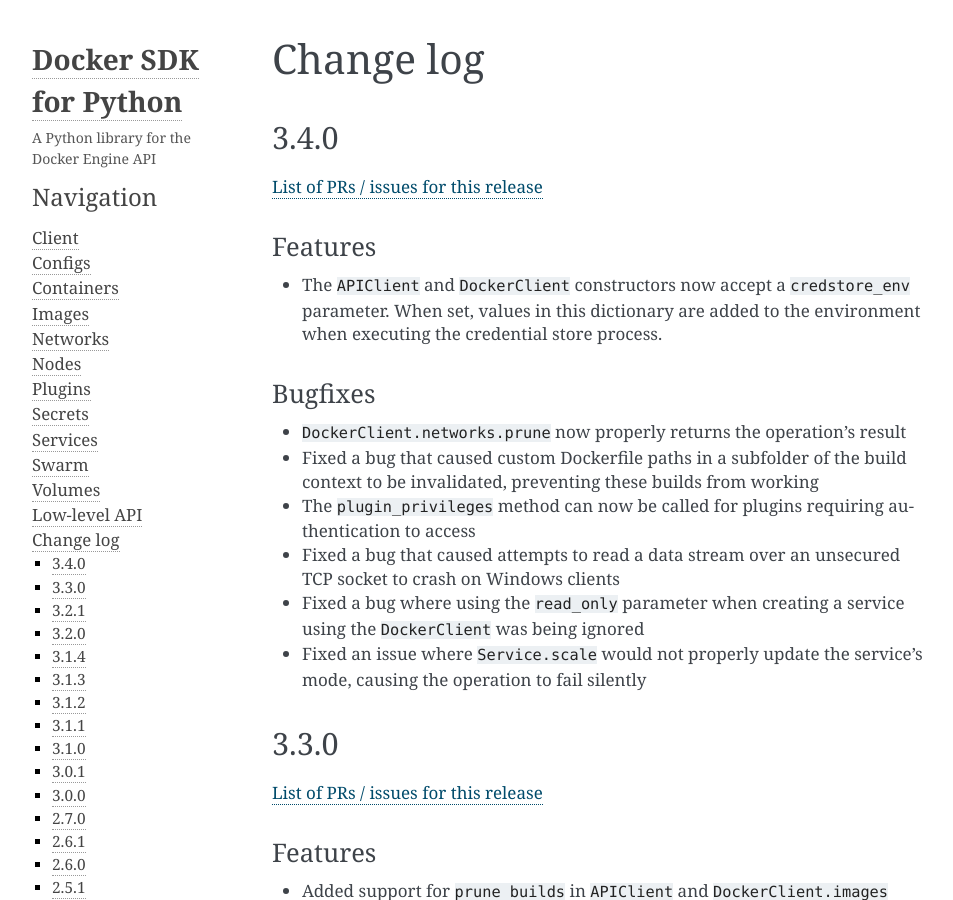
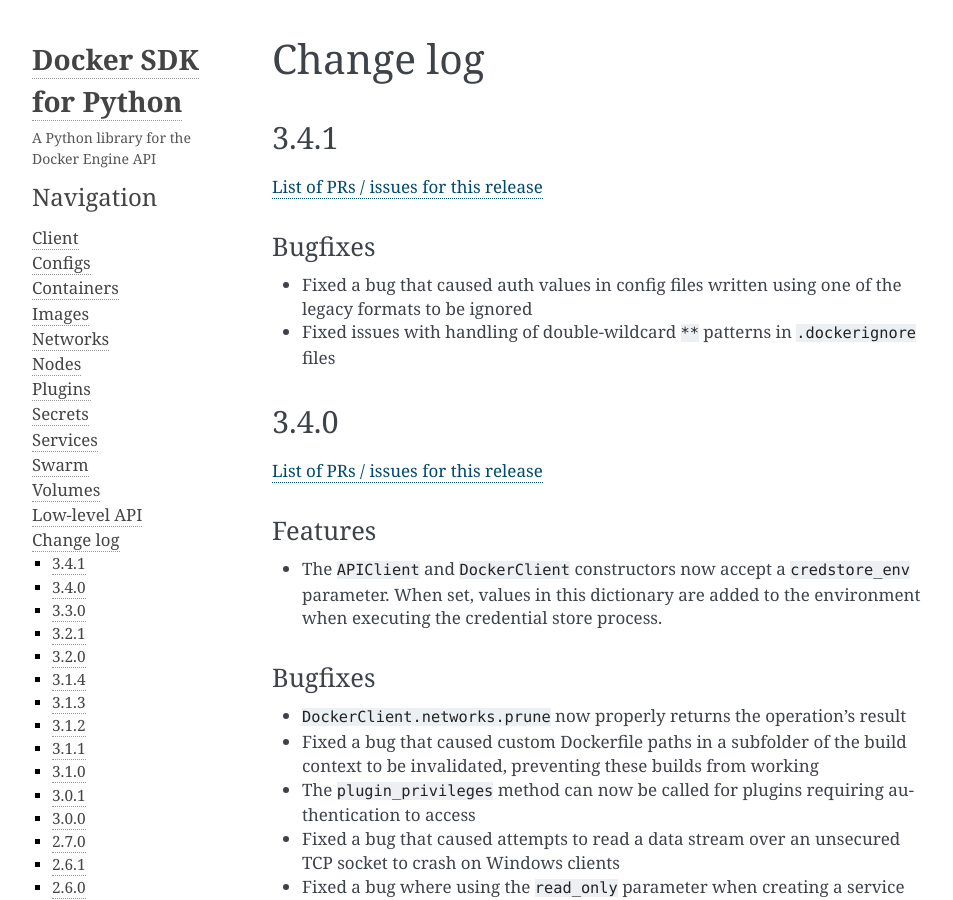
Before and after one commit to docker/docker-py, a Sphinx documentation site: the page built from docs/change-log.md, in a window 1280 px wide and 900 px high. Shown: the whole window, without its empty margins (148-1101 px from the left). Built offline with Sphinx 7.4.7, drawn with Linux system fonts in a browser that asks for light colours; pages that are not in the unit, such as notebooks, are missing from menus.

Commit message:
Bump 3.4.1
Signed-off-by: Joffrey F <joffrey@docker.com>

```diff
--- a/docker/version.py
+++ b/docker/version.py
@@ -1,2 +1,2 @@
-version = "3.4.0"
+version = "3.4.1"
 version_info = tuple([int(d) for d in version.split("-")[0].split(".")])
--- a/docs/change-log.md
+++ b/docs/change-log.md
@@ -1,5 +1,17 @@
 Change log
 ==========
+
+3.4.1
+-----
+
+[List of PRs / issues for this release](https://github.com/docker/docker-py/milestone/52?closed=1)
+
+### Bugfixes
+
+* Fixed a bug that caused auth values in config files written using one of the
+  legacy formats to be ignored
+* Fixed issues with handling of double-wildcard `**` patterns in
+  `.dockerignore` files
 
 3.4.0
 -----
```
